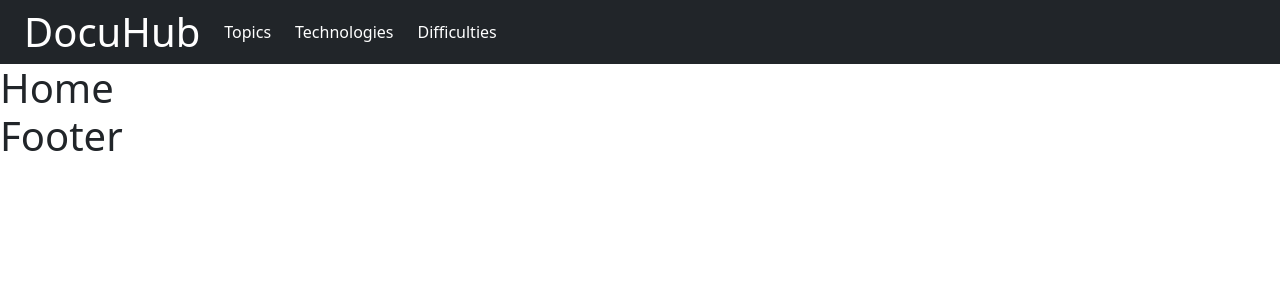
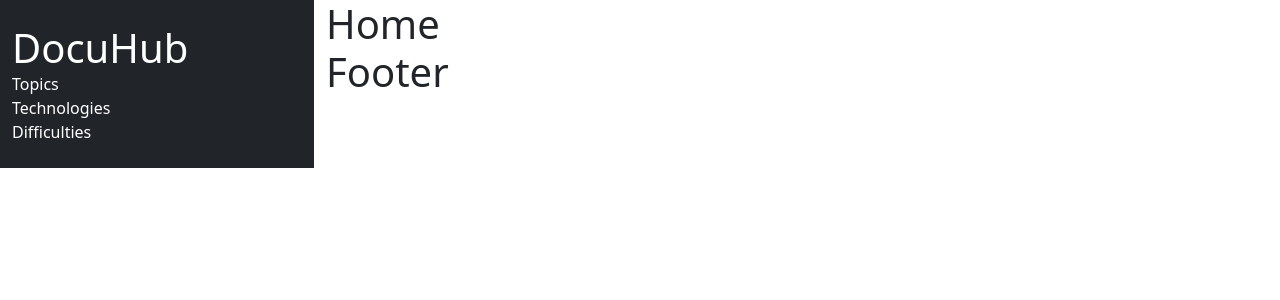
Before and after one commit to coluccifrancesco/documentation-webapp, a React (Vite) app in the folder documentation-react/: page / in a window 1280 px wide. Shown: the top 300 px of the page. Built offline with nearby package versions, Linux system fonts and the light colour scheme.

Commit message:
feat: implement Sidebar component and update layout structure in DefaultLayout

```diff
--- a/documentation-react/src/App.css
+++ b/documentation-react/src/App.css
@@ -1,3 +1,9 @@
+:root {
+    --main-color: ;
+    --secondary-color: :
+
+}
+
 * {
     margin: 0;
     padding: 0;
--- a/documentation-react/src/components/Footer.jsx
+++ b/documentation-react/src/components/Footer.jsx
@@ -1,8 +1,8 @@
 export default function Footer () {
 
-    return <>
+    return <footer>
 
     <h1>Footer</h1>
 
-    </>
+    </footer>
 }
--- a/documentation-react/src/components/Header.jsx
+++ b/documentation-react/src/components/Header.jsx
@@ -1,26 +1,50 @@
 import { Link, NavLink } from 'react-router-dom';
 
-export default function Header () {
+export default function Header() {
 
-    return <header className="w-100 py-2 px-4 d-flex align-items-center justify-content-start bg-dark text-white">
+    return <>
 
-        <div className="d-flex align-items-center gap-4">
-            <Link to="/"><h1 className='text-white'>DocuHub</h1></Link>
+        <header className="d-flex d-lg-none w-100 py-2 px-4 align-items-center justify-content-between bg-dark text-white">
 
-            <ul className="list-unstyled d-flex align-items-center gap-4">
+            <nav className="d-flex align-items-center gap-4">
+                <Link to="/"><h1 className='text-white'>DocuHub</h1></Link>
+
+                <ul className="d-none d-md-flex list-unstyled d-flex align-items-center gap-4">
+                    <li>
+                        <NavLink to="/topics"><p className='text-white'>Topics</p></NavLink>
+                    </li>
+
+                    <li>
+                        <NavLink to="/technologies"><p className='text-white'>Technologies</p></NavLink>
+                    </li>
+
+                    <li>
+                        <NavLink to="/difficulties"><p className='text-white'>Difficulties</p></NavLink>
+                    </li>
+                </ul>
+            </nav>
+
+            <button class="text-white bg-white navbar-toggler d-block d-md-none" type="button" data-bs-toggle="collapse" data-bs-target="#navbarNav" aria-controls="navbarNav" aria-expanded="false" aria-label="Toggle navigation">
+                <span class="navbar-toggler-icon"></span>
+            </button>
+
+        </header>
+
+        <div class="d-md-none collapse navbar-collapse" id="navbarNav">
+            <ul class="navbar-nav">
                 <li>
-                    <NavLink to="/topics"><p className='text-white'>Topics</p></NavLink>
+                    <NavLink to="/topics"><p className='nav-link'>Topics</p></NavLink>
                 </li>
 
                 <li>
-                    <NavLink to="/technologies"><p className='text-white'>Technologies</p></NavLink>
+                    <NavLink to="/technologies"><p className='nav-link'>Technologies</p></NavLink>
                 </li>
 
                 <li>
-                    <NavLink to="/difficulties"><p className='text-white'>Difficulties</p></NavLink>
+                    <NavLink to="/difficulties"><p className='nav-link'>Difficulties</p></NavLink>
                 </li>
             </ul>
         </div>
 
-    </header>
+    </>
 }
--- /dev/null
+++ b/documentation-react/src/components/Sidebar.jsx
@@ -0,0 +1,26 @@
+import { Link, NavLink } from 'react-router-dom';
+
+export default function Header () {
+
+    return <div className="d-none d-lg-block col-lg-3 p-4 bg-dark text-white">
+
+        <div className="">
+            <Link to="/"><h1 className='text-white'>DocuHub</h1></Link>
+
+            <ul className="list-unstyled">
+                <li>
+                    <NavLink to="/topics"><p className='text-white'>Topics</p></NavLink>
+                </li>
+
+                <li>
+                    <NavLink to="/technologies"><p className='text-white'>Technologies</p></NavLink>
+                </li>
+
+                <li>
+                    <NavLink to="/difficulties"><p className='text-white'>Difficulties</p></NavLink>
+                </li>
+            </ul>
+        </div>
+
+    </div>
+}
--- a/documentation-react/src/layout/DefaultLayout.jsx
+++ b/documentation-react/src/layout/DefaultLayout.jsx
@@ -1,16 +1,22 @@
 import { Outlet } from "react-router-dom";
 import Header from "../components/Header";
+import Sidebar from "../components/Sidebar";
 import Footer from "../components/Footer";
 
 export default function DefaultLayout () {
 
-    return <>
+    return <div className="row">
+
+        <Sidebar />
 
         <Header />
 
-        <Outlet />
+        <div className="col-12 col-lg-9">
+            <Outlet />
 
-        <Footer />
+            <Footer />
+        </div>
 
-    </>
+
+    </div>
 }
```
Also changed, not shown: documentation-react/src/components/ArgumentsList.jsx (line endings or trailing spaces).
